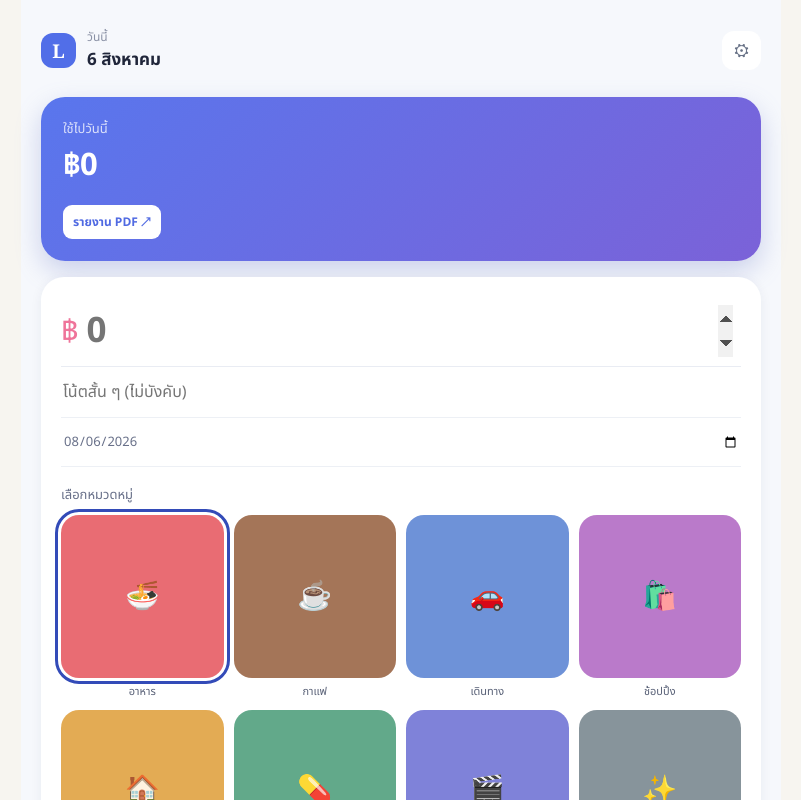
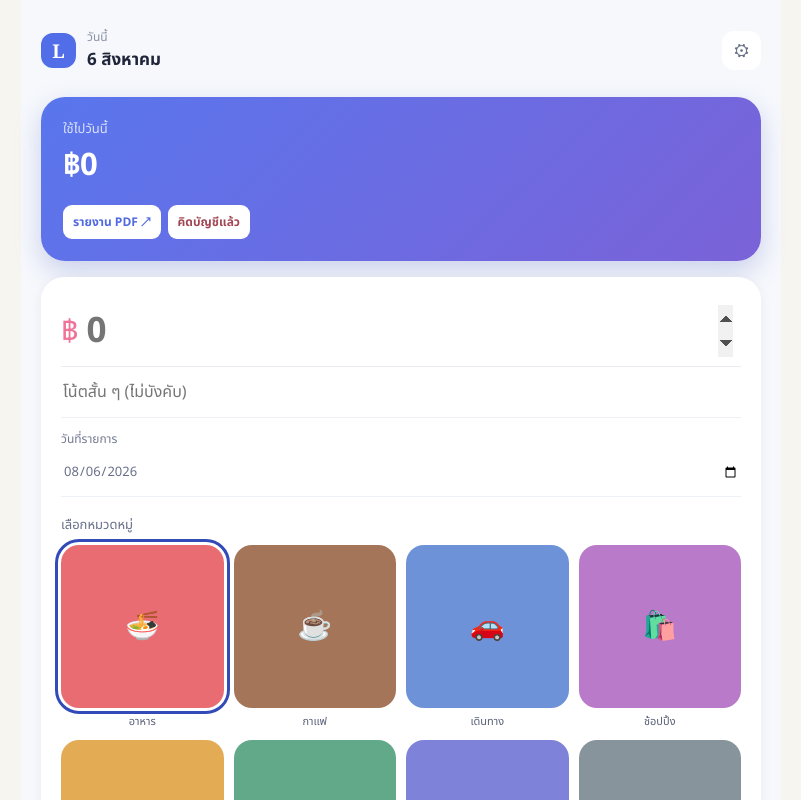
Before and after one commit to tinala-ct/ledgerly-expenses, a Next.js app: page / in a window 1280 px wide. Shown: the top 800 px of the page, without its empty margins (239-1040 px from the left). Built offline with nearby package versions, Linux system fonts and the light colour scheme; no server answers; a web font is replaced by a local one.

Commit message:
Add date editing and account reset controls

```diff
--- a/app/page.tsx
+++ b/app/page.tsx
@@ -20,6 +20,7 @@ export default function Home() {
   const [selected, setSelected] = useState<Category>(defaults[0]); const [amount, setAmount] = useState(''); const [note, setNote] = useState('');
   const [spentOn, setSpentOn] = useState(today()); const [loading, setLoading] = useState(true); const [saving, setSaving] = useState(false);
   const [notice, setNotice] = useState(''); const [settings, setSettings] = useState(false); const [newName, setNewName] = useState(''); const [newEmoji, setNewEmoji] = useState('🌷');
+  const [editing, setEditing] = useState<Expense | null>(null); const [confirmClear, setConfirmClear] = useState(false);
 
   const load = async () => {
     setLoading(true);
@@ -37,11 +38,14 @@ export default function Home() {
 
   const save = async (event: FormEvent) => {
     event.preventDefault(); if (!Number(amount)) return setNotice('ใส่จำนวนเงินก่อน'); setSaving(true); setNotice('');
-    const item: Expense = { id: crypto.randomUUID(), title: note.trim() || selected.name, amount: Number(amount), category: selected.name, spent_on: spentOn, note: note.trim() || null };
-    if (supabase) { const { data, error } = await supabase.from('expenses').insert({ title: item.title, amount: item.amount, category: item.category, spent_on: item.spent_on, note: item.note }).select().single(); if (error) setNotice('บันทึกไม่สำเร็จ: ' + error.message); else setEntries((old) => [data as Expense, ...old]); }
-    else { const next = [item, ...entries]; localStorage.setItem('ledgerly-demo', JSON.stringify(next)); setEntries(next); }
-    setAmount(''); setNote(''); setSaving(false);
+    const item: Expense = { id: editing?.id || crypto.randomUUID(), title: note.trim() || selected.name, amount: Number(amount), category: selected.name, spent_on: spentOn, note: note.trim() || null };
+    if (supabase) { const query = editing ? supabase.from('expenses').update({ title: item.title, amount: item.amount, category: item.category, spent_on: item.spent_on, note: item.note }).eq('id', item.id) : supabase.from('expenses').insert({ title: item.title, amount: item.amount, category: item.category, spent_on: item.spent_on, note: item.note }); const { data, error } = await query.select().single(); if (error) setNotice('บันทึกไม่สำเร็จ: ' + error.message); else setEntries((old) => editing ? old.map((x) => x.id === item.id ? data as Expense : x) : [data as Expense, ...old]); }
+    else { const next = editing ? entries.map((x) => x.id === item.id ? item : x) : [item, ...entries]; localStorage.setItem('ledgerly-demo', JSON.stringify(next)); setEntries(next); }
+    setAmount(''); setNote(''); setEditing(null); setSaving(false);
   };
+  const edit = (item: Expense) => { setEditing(item); setAmount(String(item.amount)); setNote(item.note || (item.title === item.category ? '' : item.title)); setSpentOn(item.spent_on); setSelected(iconFor(item.category)); window.scrollTo({ top: 0, behavior: 'smooth' }); };
+  const remove = async (id: string) => { if (!confirm('ลบรายการนี้?')) return; if (supabase) { const { error } = await supabase.from('expenses').delete().eq('id', id); if (error) return setNotice('ลบไม่สำเร็จ: ' + error.message); } const next = entries.filter((x) => x.id !== id); setEntries(next); if (!supabase) localStorage.setItem('ledgerly-demo', JSON.stringify(next)); };
+  const clearAll = async () => { if (supabase) { const { error } = await supabase.from('expenses').delete().gt('amount', 0); if (error) return setNotice('ล้างข้อมูลไม่สำเร็จ: ' + error.message); } else localStorage.removeItem('ledgerly-demo'); setEntries([]); setConfirmClear(false); setNotice('เริ่มรอบบัญชีใหม่แล้ว'); };
   const addCategory = async (event: FormEvent) => {
     event.preventDefault(); if (!newName.trim() || !newEmoji.trim()) return; const item = { id: crypto.randomUUID(), name: newName.trim(), emoji: newEmoji.trim(), color: '#7b8ec8' };
     if (supabase) { const { data, error } = await supabase.from('expense_categories').insert({ name: item.name, emoji: item.emoji, color: item.color }).select().single(); if (error) return setNotice('เพิ่มหมวดไม่ได้: ' + error.message); setCategories((old) => [...old, data as Category]); setSelected(data as Category); }
@@ -51,9 +55,9 @@ export default function Home() {
   const exportReport = () => { sessionStorage.setItem('ledgerly-report', JSON.stringify({ entries, total: entries.reduce((s, x) => s + Number(x.amount), 0), range: { start: entries.at(-1)?.spent_on || today(), end: today() } })); window.open('/report', '_blank'); };
 
   return <main className={styles.shell}><header className={styles.header}><span className={styles.logo}>L</span><div><p>วันนี้</p><h1>{new Date().toLocaleDateString('th-TH', { day: 'numeric', month: 'long' })}</h1></div><button className={styles.settings} onClick={() => setSettings(true)} aria-label="ตั้งค่าหมวดหมู่">⚙</button></header>
-    <section className={styles.balance}><span>ใช้ไปวันนี้</span><strong>{money.format(total)}</strong><button onClick={exportReport}>รายงาน PDF ↗</button></section>
-    <form onSubmit={save} className={styles.composer}><div className={styles.amountRow}><span>฿</span><input aria-label="จำนวนเงิน" inputMode="decimal" type="number" min="1" autoFocus value={amount} onChange={(e) => setAmount(e.target.value)} placeholder="0"/></div><input className={styles.note} value={note} onChange={(e) => setNote(e.target.value)} placeholder="โน้ตสั้น ๆ (ไม่บังคับ)"/><input className={styles.date} type="date" value={spentOn} onChange={(e) => setSpentOn(e.target.value)}/><p className={styles.pickLabel}>เลือกหมวดหมู่</p><div className={styles.categoryGrid}>{categories.map((item) => <button type="button" key={item.id} className={`${styles.category} ${selected.id === item.id ? styles.active : ''}`} onClick={() => setSelected(item)}><span style={{ backgroundColor: item.color }}>{item.emoji}</span><small>{item.name}</small></button>)}<button type="button" className={styles.category} onClick={() => setSettings(true)}><span className={styles.add}>+</span><small>เพิ่ม</small></button></div><button className={styles.save} disabled={saving}>{saving ? 'กำลังบันทึก…' : `บันทึก · ${selected.emoji}`}</button>{notice && <p className={styles.notice}>{notice}</p>}</form>
-    <section className={styles.recent}><div><p>ล่าสุด</p><h2>รายการใช้จ่าย</h2></div>{loading ? <p>กำลังโหลด…</p> : entries.length === 0 ? <p className={styles.empty}>เริ่มบันทึกรายการแรกได้เลย</p> : entries.slice(0, 8).map((item) => { const icon = iconFor(item.category); return <article key={item.id}><span style={{ backgroundColor: icon.color }}>{icon.emoji}</span><div><b>{item.title}</b><small>{item.category} · {new Date(item.spent_on + 'T00:00:00').toLocaleDateString('th-TH', { day: 'numeric', month: 'short' })}</small></div><strong>{money.format(Number(item.amount))}</strong></article>; })}</section>
-    {settings && <div className={styles.overlay}><section className={styles.modal}><button className={styles.close} onClick={() => setSettings(false)}>×</button><p>ตั้งค่าหมวดหมู่</p><h2>เพิ่มไอคอนของคุณ</h2><form onSubmit={addCategory}><input aria-label="ไอคอน" className={styles.emojiInput} value={newEmoji} onChange={(e) => setNewEmoji(e.target.value)} maxLength={4}/><input aria-label="ชื่อหมวดหมู่" value={newName} onChange={(e) => setNewName(e.target.value)} placeholder="เช่น สัตว์เลี้ยง"/><button className={styles.save}>เพิ่มหมวดหมู่</button></form><small>ใส่ emoji ที่ชอบได้ เช่น 🐶 ✈️ 🎮</small></section></div>}
+    <section className={styles.balance}><span>ใช้ไปวันนี้</span><strong>{money.format(total)}</strong><button onClick={exportReport}>รายงาน PDF ↗</button><button className={styles.settle} onClick={() => setConfirmClear(true)}>คิดบัญชีแล้ว</button></section>
+    <form onSubmit={save} className={styles.composer}>{editing && <div className={styles.editing}>กำลังแก้ไขรายการ <button type="button" onClick={() => { setEditing(null); setAmount(''); setNote(''); }}>ยกเลิก</button></div>}<div className={styles.amountRow}><span>฿</span><input aria-label="จำนวนเงิน" inputMode="decimal" type="number" min="1" autoFocus value={amount} onChange={(e) => setAmount(e.target.value)} placeholder="0"/></div><input className={styles.note} value={note} onChange={(e) => setNote(e.target.value)} placeholder="โน้ตสั้น ๆ (ไม่บังคับ)"/><label className={styles.dateLabel}>วันที่รายการ<input className={styles.date} type="date" value={spentOn} onChange={(e) => setSpentOn(e.target.value)}/></label><p className={styles.pickLabel}>เลือกหมวดหมู่</p><div className={styles.categoryGrid}>{categories.map((item) => <button type="button" key={item.id} className={`${styles.category} ${selected.id === item.id ? styles.active : ''}`} onClick={() => setSelected(item)}><span style={{ backgroundColor: item.color }}>{item.emoji}</span><small>{item.name}</small></button>)}<button type="button" className={styles.category} onClick={() => setSettings(true)}><span className={styles.add}>+</span><small>เพิ่ม</small></button></div><button className={styles.save} disabled={saving}>{saving ? 'กำลังบันทึก…' : editing ? 'บันทึกการแก้ไข' : `บันทึก · ${selected.emoji}`}</button>{notice && <p className={styles.notice}>{notice}</p>}</form>
+    <section className={styles.recent}><div><p>ล่าสุด</p><h2>รายการใช้จ่าย</h2></div>{loading ? <p>กำลังโหลด…</p> : entries.length === 0 ? <p className={styles.empty}>เริ่มบันทึกรายการแรกได้เลย</p> : entries.slice(0, 8).map((item) => { const icon = iconFor(item.category); return <article key={item.id}><span style={{ backgroundColor: icon.color }}>{icon.emoji}</span><div><b>{item.title}</b><small>{item.category} · {new Date(item.spent_on + 'T00:00:00').toLocaleDateString('th-TH', { day: 'numeric', month: 'short' })}</small></div><strong>{money.format(Number(item.amount))}</strong><button className={styles.rowAction} onClick={() => edit(item)}>แก้</button><button className={styles.delete} onClick={() => remove(item.id)}>×</button></article>; })}</section>
+    {settings && <div className={styles.overlay}><section className={styles.modal}><button className={styles.close} onClick={() => setSettings(false)}>×</button><p>ตั้งค่าหมวดหมู่</p><h2>เพิ่มไอคอนของคุณ</h2><form onSubmit={addCategory}><input aria-label="ไอคอน" className={styles.emojiInput} value={newEmoji} onChange={(e) => setNewEmoji(e.target.value)} maxLength={4}/><input aria-label="ชื่อหมวดหมู่" value={newName} onChange={(e) => setNewName(e.target.value)} placeholder="เช่น สัตว์เลี้ยง"/><button className={styles.save}>เพิ่มหมวดหมู่</button></form><small>ใส่ emoji ที่ชอบได้ เช่น 🐶 ✈️ 🎮</small></section></div>}{confirmClear && <div className={styles.overlay}><section className={styles.modal}><button className={styles.close} onClick={() => setConfirmClear(false)}>×</button><p>ปิดรอบบัญชี</p><h2>ล้างทุกรายการใช่ไหม?</h2><small>รายการในรอบนี้จะถูกลบถาวร และเริ่มนับยอดใหม่จากศูนย์</small><button className={styles.danger} onClick={clearAll}>ใช่, คิดบัญชีแล้วและล้างข้อมูล</button></section></div>}
   </main>;
 }
```
Also changed, not shown: app/home.module.css.
